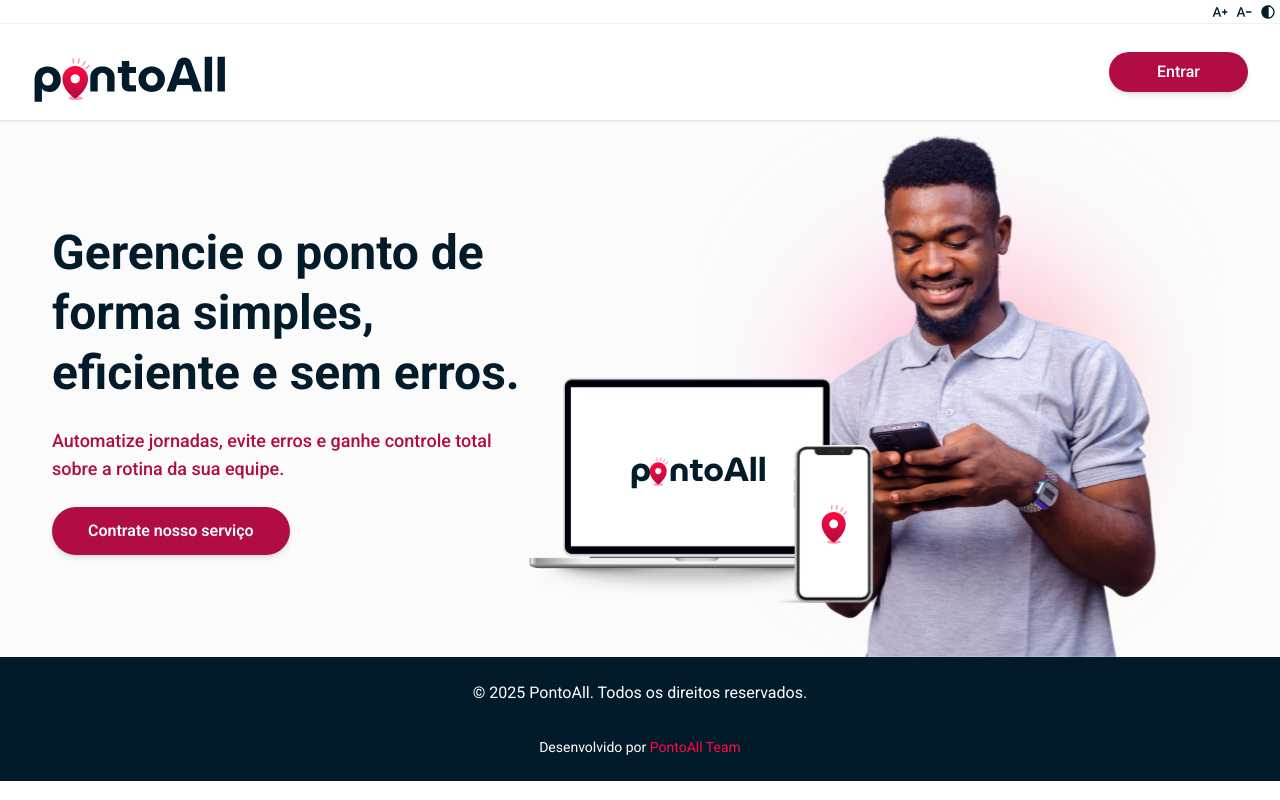
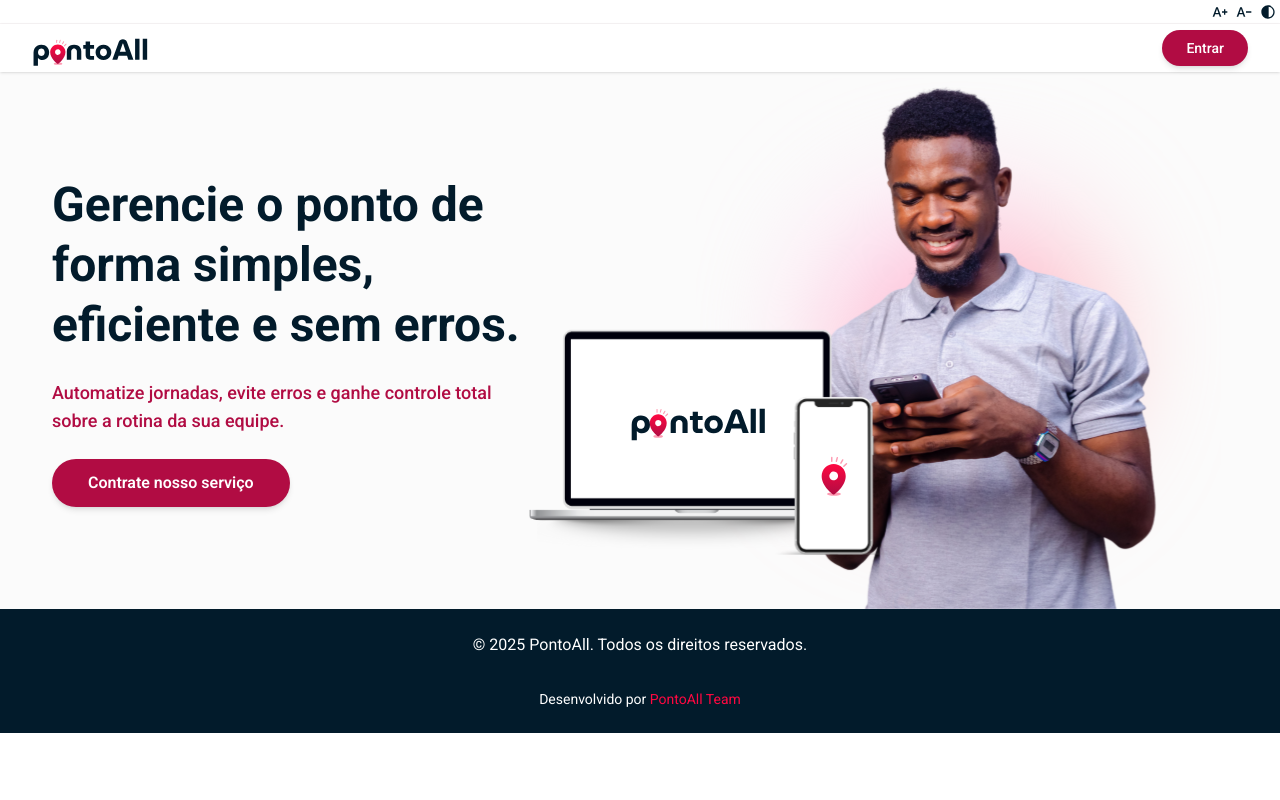
Before and after one commit to PontoAllTeam/PontoAll-Web, a React (Vite) app in the folder PontoAllWeb/: page / in a window 1280 px wide. Built offline with nearby package versions, Linux system fonts and the light colour scheme.

Commit message:
:lipstick: feat: Atualização no tamanho do header

```diff
--- a/PontoAllWeb/src/layouts/Header/HeaderNoUser.tsx
+++ b/PontoAllWeb/src/layouts/Header/HeaderNoUser.tsx
@@ -14,15 +14,15 @@ export default function Header() {
   return (
     <header className='w-full z-[5]'>
       <AccessibilityBar />
-      <div className='bg-white flex items-center justify-between h-24 shadow z-10 w-full'>
-        <div className='w-full mx-auto px-4 sm:px-6 lg:px-8 h-24 flex items-center justify-between'>
+      <div className='bg-white flex items-center justify-between h-12 shadow z-10 w-full'>
+        <div className='w-full px-4 sm:px-6 lg:px-8 h-full flex items-center justify-between'>
           <img
             src={logoPontoAll}
             alt='logo do sistema'
-            className='h-20 w-auto'
+            className='h-full object-cover'
           />
           <button
-            className='bg-secondary hover:bg-accent text-white text-md font-medium py-2 px-12 rounded-4xl transition duration-300 shadow-md'
+            className='bg-secondary hover:bg-accent text-white text-sm font-medium py-2 px-6 rounded-full transition duration-300 shadow-md'
             onClick={LoginPage}
           >
             Entrar
```
